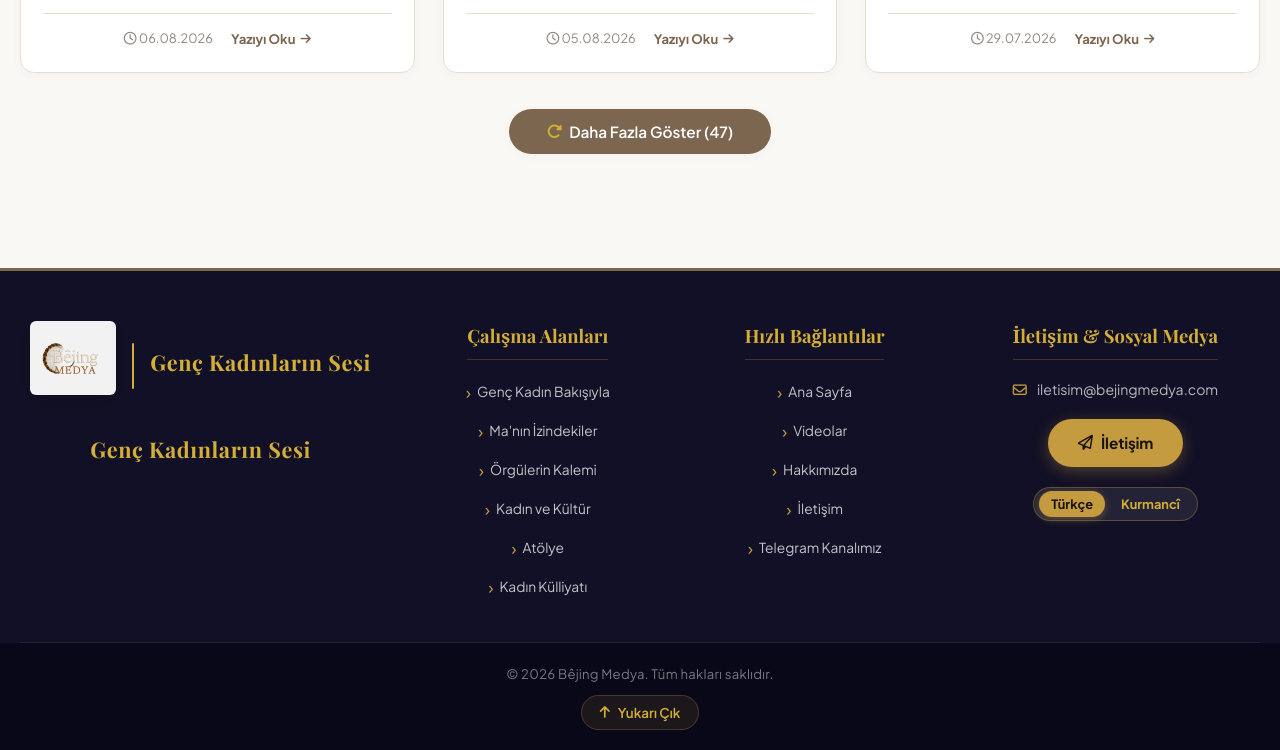
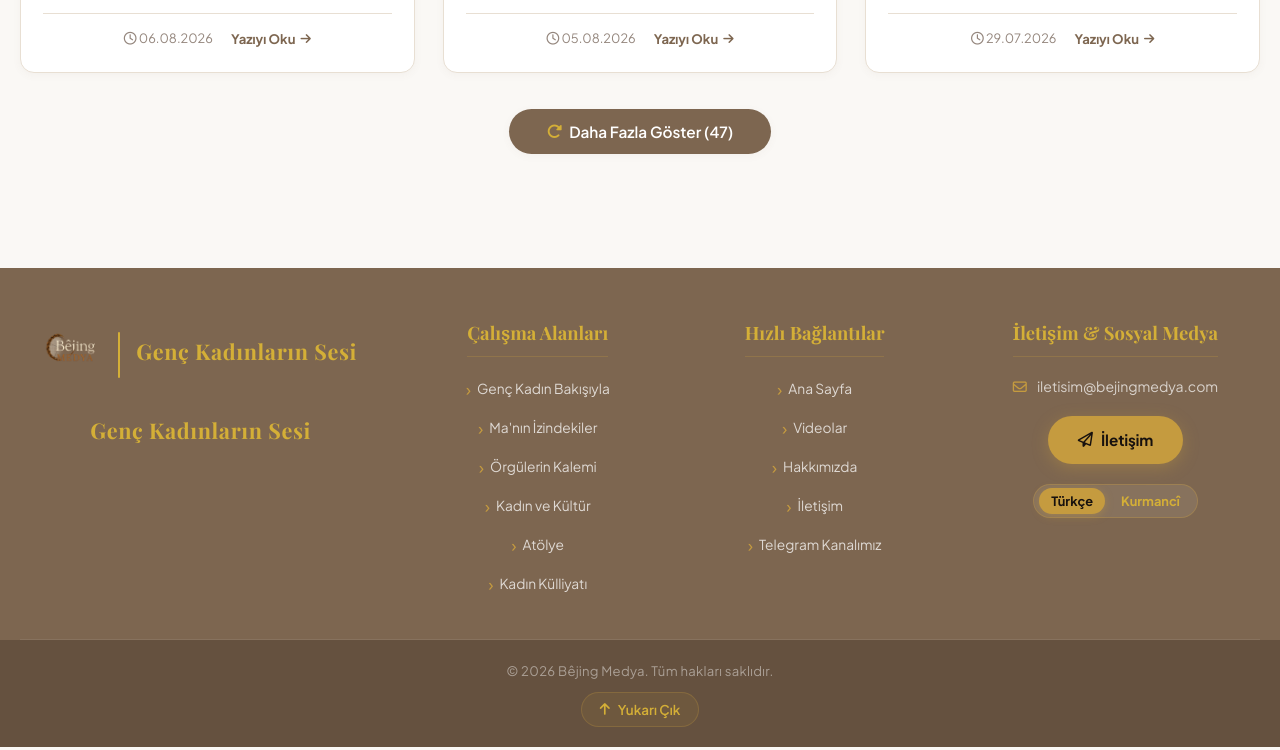
Before and after one commit to bejing-hub/bejing-nu, a website: page index.html in a window 1280 px wide. Shown: the part 6444-7194 px from the top of the page. Drawn offline with nearby package versions, Linux system fonts and the light colour scheme; a web font is replaced by a local one.

Commit message:
Final fixes: Footer color, transparency, article 3825, and new article

```diff
--- a/assets/css/style.css
+++ b/assets/css/style.css
@@ -1233,9 +1233,9 @@ ul, ol {
    FOOTER (Rich 4-column luxury layout)
    ========================================================================== */
 .site-footer {
-  background: var(--c-mahogany-dark); /* Same color as top bar */
-  color: #EDE4D6;
-  border-top: 3px solid var(--c-gold);
+  background: #7D6650 !important;
+  color: #FFFFFF;
+  border-top: none;
   padding-top: 50px;
 }
 
@@ -2157,10 +2157,11 @@ ul, ol {
   gap: 8px;
 }
 .footer-logo-img {
-  height: 72px;
+  height: 80px;
   width: auto;
   object-fit: contain;
-  filter: drop-shadow(0 4px 14px rgba(0, 0, 0, 0.25));
+  background: transparent !important;
+  padding: 0 !important;
 }
 .footer-slogan-text {
   font-family: var(--font-display);
@@ -2311,13 +2312,11 @@ ul, ol {
   margin-bottom: 20px !important;
 }
 .footer-logo-img {
-  height: 74px !important;
-  width: auto !important;
-  object-fit: contain !important;
-  background: #FFFFFF !important;
-  padding: 4px 10px !important;
-  border-radius: 6px !important;
-  box-shadow: 0 4px 16px rgba(0,0,0,0.2) !important;
+  height: 80px;
+  width: auto;
+  object-fit: contain;
+  background: transparent !important;
+  padding: 0 !important;
 }
 .footer-brand-divider {
   width: 2px !important;
@@ -2878,11 +2877,13 @@ ul, ol {
 
 /* 4. Footer */
 .site-footer {
-  background: #121026 !important; /* Original dark footer from Newsup theme */
-  border-top: 3px solid #7D6650 !important;
+  background: #7D6650 !important;
+  color: #FFFFFF;
+  border-top: none;
+  padding-top: 50px;
 }
 .footer-bottom {
-  background: #090818 !important; /* Darker bottom for main footer area */
+  background: #65513F !important; /* Darker bottom for main footer area */
 }
 /* Copyright Bar matching mg-footer-copyright */
 .copyright-slim-bar {
```
Also changed, not shown: assets/js/data.js.
